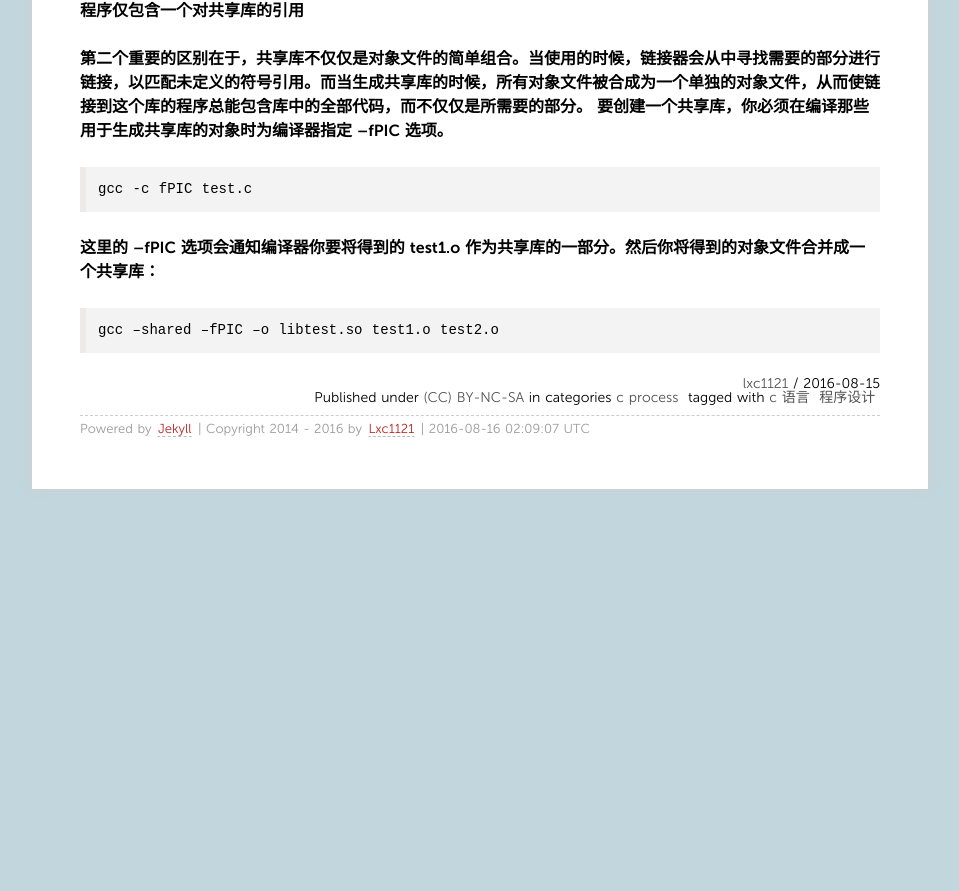
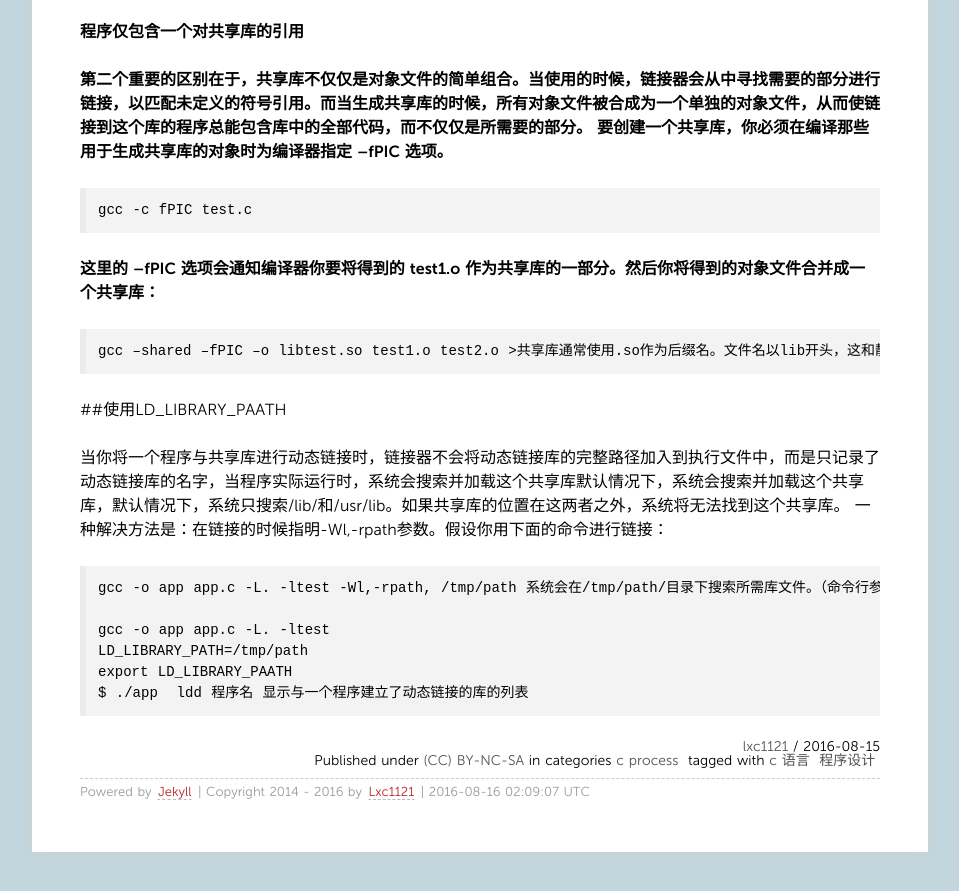
Before and after one commit to lxc1121/lxc1121.github.io, a Jekyll site: the page built from _posts/2016/2016-08-15-sharelib.md, in a window 1280 px wide and 900 px high, scrolled down 1296 px. Shown: the top 891 px of the window, without its empty margins (160-1119 px from the left). Built offline with Jekyll 4.4.1, drawn with Linux system fonts in a browser that asks for light colours; nearby versions of some CDN libraries; comment, search, counter and statistics services are not loaded; before the commit the page ends 1833 px from its top, so only the background shows below that; some of the changed text lies outside the part shown.

Commit message:
change md files

```diff
--- a/_posts/2016/2016-08-15-sharelib.md
+++ b/_posts/2016/2016-08-15-sharelib.md
@@ -36,6 +36,8 @@ tags:
 	{
 		return f ();
 	}
+**在程序中使用静态连接库**
+
 	gcc –o app app.o –L. –ltest
 
 
@@ -55,3 +57,18 @@ tags:
 **这里的 –fPIC 选项会通知编译器你要将得到的 test1.o 作为共享库的一部分。然后你将得到的对象文件合并成一个共享库：**
 
 	gcc –shared –fPIC –o libtest.so test1.o test2.o
+>共享库通常使用.so作为后缀名。文件名以lib开头，这和静态库相同，在程序中使用共享库的方法也和静态库相同，
+
+##使用LD_LIBRARY_PAATH
+> 当你将一个程序与共享库进行动态链接时，链接器不会将动态链接库的完整路径加入到执行文件中，而是只记录了动态链接库的名字，当程序实际运行时，系统会搜索并加载这个共享库默认情况下，系统会搜索并加载这个共享库，默认情况下，系统只搜索/lib/和/usr/lib。如果共享库的位置在这两者之外，系统将无法找到这个共享库。
+一种解决方法是：在链接的时候指明-Wl,-rpath参数。假设你用下面的命令进行链接：
+
+	gcc -o app app.c -L. -ltest -Wl,-rpath, /tmp/path
+系统会在/tmp/path/目录下搜索所需库文件。（命令行参数的'-'切记是英文输入模式下的而非‘-’）
+> 另一种解决方法是在运行程序时设置LD_LIBRARY_PATH环境变量。LD_LIBRARY_PATH环境变量是一组冒号分割的路径。程序运行时，系统会先搜索LD_LIBRARY_PATH所在路径
+
+	gcc -o app app.c -L. -ltest
+	LD_LIBRARY_PATH=/tmp/path
+	export LD_LIBRARY_PAATH
+	$ ./app
+ldd 程序名 显示与一个程序建立了动态链接的库的列表
```
